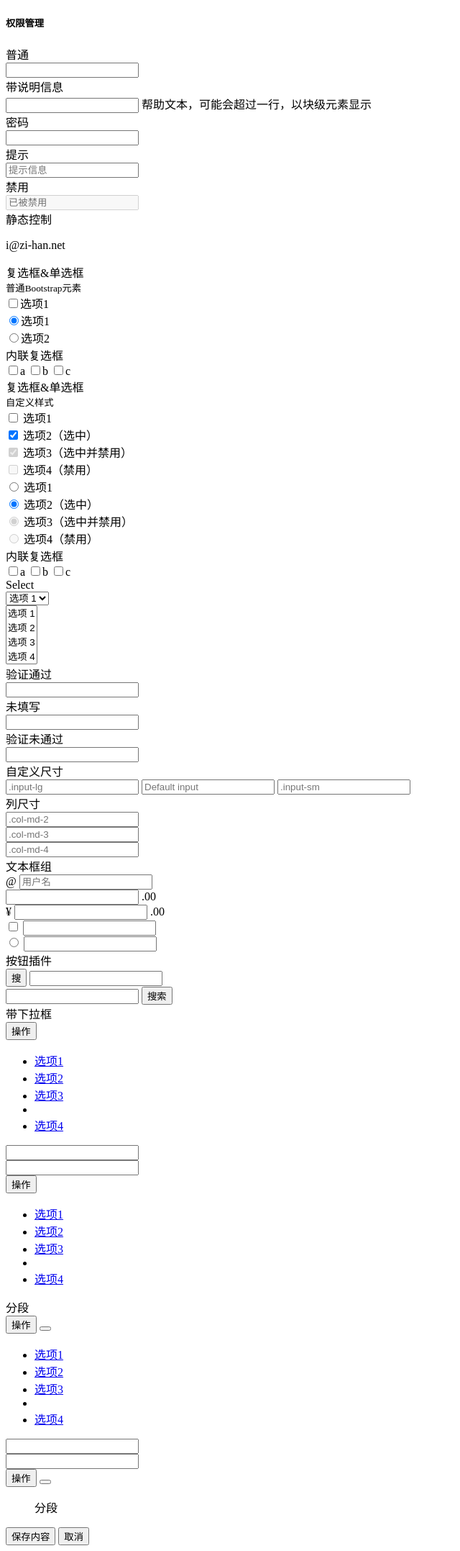
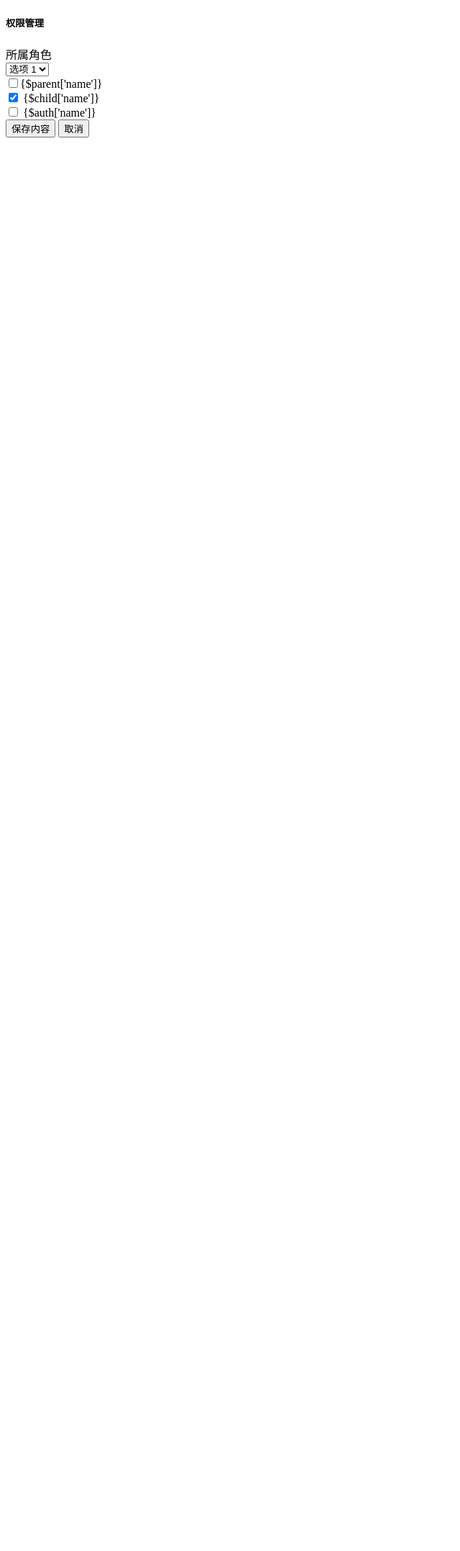
Before and after one commit to gulang12/cpms-php, a PHP site: page /DbName/application/admin/view/user/role_auth.html in a window 1280 px wide. Shown: the whole page at 72% size, without its empty margins (0-640 px from the left). After the commit the page ends 191 px from the top, so only its background shows below. Run offline with PHP 8.4, Linux system fonts and the light colour scheme.

Commit message:
add menu.php and auth.php

```diff
--- a/application/admin/controller/AdminBase.php
+++ b/application/admin/controller/AdminBase.php
@@ -27,7 +27,8 @@
     */
     public function _initialize()
     {
-    	// do something...
+
+      // do something...
 
     	// echo "this is a admin  _initialize function";
     }
--- a/application/admin/controller/Index.php
+++ b/application/admin/controller/Index.php
@@ -67,7 +67,11 @@
     public function index()
     {
 
+        include APP_PATH."admin/conf/menu.php";
 
+
+
+        $this->assign("menu",$menu['admin']);
         return $this->fetch();
     }
 
--- a/application/admin/controller/User.php
+++ b/application/admin/controller/User.php
@@ -22,6 +22,11 @@
     {
 
 
+        include APP_PATH."admin/conf/menu.php";
+
+        $this->assign("menu",$menu['admin']);
+
         return $this->fetch();
     }
+
 }
--- /dev/null
+++ b/application/admin/view/system/system_log.html
@@ -0,0 +1 @@
+<style type="text/css">*{ padding: 0; margin: 0; } .think_default_text{ padding: 4px 48px;} a{color:#2E5CD5;cursor: pointer;text-decoration: none} a:hover{text-decoration:underline; } body{ background: #fff; font-family: "Century Gothic","Microsoft yahei"; color: #333;font-size:18px} h1{ font-size: 100px; font-weight: normal; margin-bottom: 12px; } p{ line-height: 1.6em; font-size: 42px }</style><div style="padding: 24px 48px;"><p><span style="font-size:30px">后台管理系日志文件</span>
--- /dev/null
+++ b/application/admin/view/system/system_setup.html
@@ -0,0 +1 @@
+<style type="text/css">*{ padding: 0; margin: 0; } .think_default_text{ padding: 4px 48px;} a{color:#2E5CD5;cursor: pointer;text-decoration: none} a:hover{text-decoration:underline; } body{ background: #fff; font-family: "Century Gothic","Microsoft yahei"; color: #333;font-size:18px} h1{ font-size: 100px; font-weight: normal; margin-bottom: 12px; } p{ line-height: 1.6em; font-size: 42px }</style><div style="padding: 24px 48px;"><p><span style="font-size:30px">后台管理系统配置文件</span>
--- a/application/admin/view/user/role_auth.html
+++ b/application/admin/view/user/role_auth.html
@@ -33,334 +33,45 @@
                     <div class="ibox-content">
                         <form method="get" class="form-horizontal">
                             <div class="form-group">
-                                <label class="col-sm-2 control-label">普通</label>
+                                <label class="col-sm-2 control-label">所属角色</label>
 
-                                <div class="col-sm-10">
-                                    <input type="text" class="form-control">
-                                </div>
-                            </div>
-                            <div class="hr-line-dashed"></div>
-                            <div class="form-group">
-                                <label class="col-sm-2 control-label">带说明信息</label>
-                                <div class="col-sm-10">
-                                    <input type="text" class="form-control"> <span class="help-block m-b-none">帮助文本，可能会超过一行，以块级元素显示</span>
-                                </div>
-                            </div>
-                            <div class="hr-line-dashed"></div>
-                            <div class="form-group">
-                                <label class="col-sm-2 control-label">密码</label>
-
-                                <div class="col-sm-10">
-                                    <input type="password" class="form-control" name="password">
-                                </div>
-                            </div>
-                            <div class="hr-line-dashed"></div>
-                            <div class="form-group">
-                                <label class="col-sm-2 control-label">提示</label>
-
-                                <div class="col-sm-10">
-                                    <input type="text" placeholder="提示信息" class="form-control">
-                                </div>
-                            </div>
-                            <div class="hr-line-dashed"></div>
-                            <div class="form-group">
-                                <label class="col-sm-2 control-label">禁用</label>
-
-                                <div class="col-sm-10">
-                                    <input type="text" disabled="" placeholder="已被禁用" class="form-control">
-                                </div>
-                            </div>
-                            <div class="hr-line-dashed"></div>
-                            <div class="form-group">
-                                <label class="col-sm-2 control-label">静态控制</label>
-
-                                <div class="col-sm-10">
-                                    <p class="form-control-static">i@zi-han.net</p>
-                                </div>
-                            </div>
-                            <div class="hr-line-dashed"></div>
-                            <div class="form-group">
-                                <label class="col-sm-2 control-label">复选框&amp;单选框
-                                    <br/>
-                                    <small class="text-navy">普通Bootstrap元素</small>
-                                </label>
-
-                                <div class="col-sm-10">
-                                    <div class="checkbox">
-                                        <label>
-                                            <input type="checkbox" value="">选项1</label>
-                                    </div>
-                                    <div class="radio">
-                                        <label>
-                                            <input type="radio" checked="" value="option1" id="optionsRadios1" name="optionsRadios">选项1</label>
-                                    </div>
-                                    <div class="radio">
-                                        <label>
-                                            <input type="radio" value="option2" id="optionsRadios2" name="optionsRadios">选项2</label>
-                                    </div>
-                                </div>
-                            </div>
-                            <div class="hr-line-dashed"></div>
-                            <div class="form-group">
-                                <label class="col-sm-2 control-label">内联复选框</label>
-
-                                <div class="col-sm-10">
-                                    <label class="checkbox-inline">
-                                        <input type="checkbox" value="option1" id="inlineCheckbox1">a</label>
-                                    <label class="checkbox-inline">
-                                        <input type="checkbox" value="option2" id="inlineCheckbox2">b</label>
-                                    <label class="checkbox-inline">
-                                        <input type="checkbox" value="option3" id="inlineCheckbox3">c</label>
-                                </div>
-                            </div>
-                            <div class="hr-line-dashed"></div>
-                            <div class="form-group">
-                                <label class="col-sm-2 control-label">复选框&amp;单选框
-                                    <br/><small class="text-navy">自定义样式</small>
-                                </label>
-
-                                <div class="col-sm-10">
-                                    <div class="checkbox i-checks">
-                                        <label>
-                                            <input type="checkbox" value=""> <i></i> 选项1</label>
-                                    </div>
-                                    <div class="checkbox i-checks">
-                                        <label>
-                                            <input type="checkbox" value="" checked=""> <i></i> 选项2（选中）</label>
-                                    </div>
-                                    <div class="checkbox i-checks">
-                                        <label>
-                                            <input type="checkbox" value="" disabled="" checked=""> <i></i> 选项3（选中并禁用）</label>
-                                    </div>
-                                    <div class="checkbox i-checks">
-                                        <label>
-                                            <input type="checkbox" value="" disabled=""> <i></i> 选项4（禁用）</label>
-                                    </div>
-                                    <div class="radio i-checks">
-                                        <label>
-                                            <input type="radio" value="option1" name="a"> <i></i> 选项1</label>
-                                    </div>
-                                    <div class="radio i-checks">
-                                        <label>
-                                            <input type="radio" checked="" value="option2" name="a"> <i></i> 选项2（选中）</label>
-                                    </div>
-                                    <div class="radio i-checks">
-                                        <label>
-                                            <input type="radio" disabled="" checked="" value="option2"> <i></i> 选项3（选中并禁用）</label>
-                                    </div>
-                                    <div class="radio i-checks">
-                                        <label>
-                                            <input type="radio" disabled="" name="a"> <i></i> 选项4（禁用）</label>
-                                    </div>
-                                </div>
-                            </div>
-                            <div class="hr-line-dashed"></div>
-                            <div class="form-group">
-                                <label class="col-sm-2 control-label">内联复选框</label>
-
-                                <div class="col-sm-10">
-                                    <label class="checkbox-inline i-checks">
-                                        <input type="checkbox" value="option1">a</label>
-                                    <label class="checkbox-inline i-checks">
-                                        <input type="checkbox" value="option2">b</label>
-                                    <label class="checkbox-inline i-checks">
-                                        <input type="checkbox" value="option3">c</label>
-                                </div>
-                            </div>
-                            <div class="hr-line-dashed"></div>
-                            <div class="form-group">
-                                <label class="col-sm-2 control-label">Select</label>
-
-                                <div class="col-sm-10">
+                                <div class="col-sm-2">
                                     <select class="form-control m-b" name="account">
                                         <option>选项 1</option>
                                         <option>选项 2</option>
                                         <option>选项 3</option>
                                         <option>选项 4</option>
                                     </select>
-
-                                    <div class="col-sm-4 m-l-n">
-                                        <select class="form-control" multiple="">
-                                            <option>选项 1</option>
-                                            <option>选项 2</option>
-                                            <option>选项 3</option>
-                                            <option>选项 4</option>
-                                        </select>
-                                    </div>
                                 </div>
                             </div>
+
                             <div class="hr-line-dashed"></div>
-                            <div class="form-group has-success">
-                                <label class="col-sm-2 control-label">验证通过</label>
 
-                                <div class="col-sm-10">
-                                    <input type="text" class="form-control">
+                            <volist name="menu" id="parent">
+                                <div class="form-group">
+                                    <label class="col-sm-1 control-label checkbox-inline-block i-checks text-navy">
+                                        <input type="checkbox" value="{$parent['controller']}">{$parent['name']}
+                                    </label>
+                                    <volist name="parent.child" id="child">
+                                        <div class="col-sm-2">
+                                            <div class="checkbox i-checks">
+                                                <label class="checkbox-inline-block i-checks text-navy">
+                                                    <input type="checkbox" value="{$child['action']}" checked> <i></i>{$child['name']}
+                                                </label>
+                                            </div>
+                                            <volist name="child.auth" id="auth">
+                                                <div class="checkbox i-checks">
+                                                    <label>
+                                                        <input type="checkbox" value="{$auth['action']}"> <i></i>{$auth['name']}
+                                                    </label>
+                                                </div>
+                                            </volist>
+                                        </div>
+                                    </volist>
                                 </div>
-                            </div>
-                            <div class="hr-line-dashed"></div>
-                            <div class="form-group has-warning">
-                                <label class="col-sm-2 control-label">未填写</label>
+                                <div class="hr-line-dashed"></div>
+                            </volist>
 
-                                <div class="col-sm-10">
-                                    <input type="text" class="form-control">
-                                </div>
-                            </div>
-                            <div class="hr-line-dashed"></div>
-                            <div class="form-group has-error">
-                                <label class="col-sm-2 control-label">验证未通过</label>
-
-                                <div class="col-sm-10">
-                                    <input type="text" class="form-control">
-                                </div>
-                            </div>
-                            <div class="hr-line-dashed"></div>
-                            <div class="form-group">
-                                <label class="col-sm-2 control-label">自定义尺寸</label>
-
-                                <div class="col-sm-10">
-                                    <input type="text" placeholder=".input-lg" class="form-control input-lg m-b">
-                                    <input type="text" placeholder="Default input" class="form-control m-b">
-                                    <input type="text" placeholder=".input-sm" class="form-control input-sm">
-                                </div>
-                            </div>
-                            <div class="hr-line-dashed"></div>
-                            <div class="form-group">
-                                <label class="col-sm-2 control-label">列尺寸</label>
-
-                                <div class="col-sm-10">
-                                    <div class="row">
-                                        <div class="col-md-2">
-                                            <input type="text" placeholder=".col-md-2" class="form-control">
-                                        </div>
-                                        <div class="col-md-3">
-                                            <input type="text" placeholder=".col-md-3" class="form-control">
-                                        </div>
-                                        <div class="col-md-4">
-                                            <input type="text" placeholder=".col-md-4" class="form-control">
-                                        </div>
-                                    </div>
-                                </div>
-                            </div>
-                            <div class="hr-line-dashed"></div>
-                            <div class="form-group">
-                                <label class="col-sm-2 control-label">文本框组</label>
-
-                                <div class="col-sm-10">
-                                    <div class="input-group m-b"><span class="input-group-addon">@</span>
-                                        <input type="text" placeholder="用户名" class="form-control">
-                                    </div>
-                                    <div class="input-group m-b">
-                                        <input type="text" class="form-control"> <span class="input-group-addon">.00</span>
-                                    </div>
-                                    <div class="input-group m-b"><span class="input-group-addon">&yen;</span>
-                                        <input type="text" class="form-control"> <span class="input-group-addon">.00</span>
-                                    </div>
-                                    <div class="input-group m-b"><span class="input-group-addon"> <input type="checkbox"> </span>
-                                        <input type="text" class="form-control">
-                                    </div>
-                                    <div class="input-group"><span class="input-group-addon"> <input type="radio"> </span>
-                                        <input type="text" class="form-control">
-                                    </div>
-                                </div>
-                            </div>
-                            <div class="hr-line-dashed"></div>
-                            <div class="form-group">
-                                <label class="col-sm-2 control-label">按钮插件</label>
-
-                                <div class="col-sm-10">
-                                    <div class="input-group m-b"><span class="input-group-btn">
-                                            <button type="button" class="btn btn-primary">搜</button> </span>
-                                        <input type="text" class="form-control">
-                                    </div>
-                                    <div class="input-group">
-                                        <input type="text" class="form-control"> <span class="input-group-btn"> <button type="button" class="btn btn-primary">搜索
-                                        </button> </span>
-                                    </div>
-                                </div>
-                            </div>
-                            <div class="hr-line-dashed"></div>
-                            <div class="form-group">
-                                <label class="col-sm-2 control-label">带下拉框</label>
-
-                                <div class="col-sm-10">
-                                    <div class="input-group m-b">
-                                        <div class="input-group-btn">
-                                            <button data-toggle="dropdown" class="btn btn-white dropdown-toggle" type="button">操作 <span class="caret"></span>
-                                            </button>
-                                            <ul class="dropdown-menu">
-                                                <li><a href="form_basic.html#">选项1</a>
-                                                </li>
-                                                <li><a href="form_basic.html#">选项2</a>
-                                                </li>
-                                                <li><a href="form_basic.html#">选项3</a>
-                                                </li>
-                                                <li class="divider"></li>
-                                                <li><a href="form_basic.html#">选项4</a>
-                                                </li>
-                                            </ul>
-                                        </div>
-                                        <input type="text" class="form-control">
-                                    </div>
-                                    <div class="input-group">
-                                        <input type="text" class="form-control">
-
-                                        <div class="input-group-btn">
-                                            <button data-toggle="dropdown" class="btn btn-white dropdown-toggle" type="button">操作 <span class="caret"></span>
-                                            </button>
-                                            <ul class="dropdown-menu pull-right">
-                                                <li><a href="form_basic.html#">选项1</a>
-                                                </li>
-                                                <li><a href="form_basic.html#">选项2</a>
-                                                </li>
-                                                <li><a href="form_basic.html#">选项3</a>
-                                                </li>
-                                                <li class="divider"></li>
-                                                <li><a href="form_basic.html#">选项4</a>
-                                                </li>
-                                            </ul>
-                                        </div>
-                                    </div>
-                                </div>
-                            </div>
-                            <div class="hr-line-dashed"></div>
-                            <div class="form-group">
-                                <label class="col-sm-2 control-label">分段</label>
-
-                                <div class="col-sm-10">
-                                    <div class="input-group m-b">
-                                        <div class="input-group-btn">
-                                            <button tabindex="-1" class="btn btn-white" type="button">操作</button>
-                                            <button data-toggle="dropdown" class="btn btn-white dropdown-toggle" type="button"><span class="caret"></span>
-                                            </button>
-                                            <ul class="dropdown-menu">
-                                                <li><a href="form_basic.html#">选项1</a>
-                                                </li>
-                                                <li><a href="form_basic.html#">选项2</a>
-                                                </li>
-                                                <li><a href="form_basic.html#">选项3</a>
-                                                </li>
-                                                <li class="divider"></li>
-                                                <li><a href="form_basic.html#">选项4</a>
-                                                </li>
-                                            </ul>
-                                        </div>
-                                        <input type="text" class="form-control">
-                                    </div>
-                                    <div class="input-group">
-                                        <input type="text" class="form-control">
-
-                                        <div class="input-group-btn">
-                                            <button tabindex="-1" class="btn btn-white" type="button">操作</button>
-                                            <button data-toggle="dropdown" class="btn btn-white dropdown-toggle" type="button"><span class="caret"></span>
-                                            </button>
-                                            <ul class="dropdown-menu pull-right">
-                                                分段
-                                            </ul>
-                                        </div>
-                                    </div>
-                                </div>
-                            </div>
-                            <div class="hr-line-dashed"></div>
                             <div class="form-group">
                                 <div class="col-sm-4 col-sm-offset-2">
                                     <button class="btn btn-primary" type="submit">保存内容</button>
```
Also changed, not shown: application/admin/common.php (+14 -2 lines), application/admin/conf/menu.php (+87 -2 lines), application/admin/controller/System.php (added, +20 -0 lines), application/admin/view/public/left.html (+11 -24 lines).
